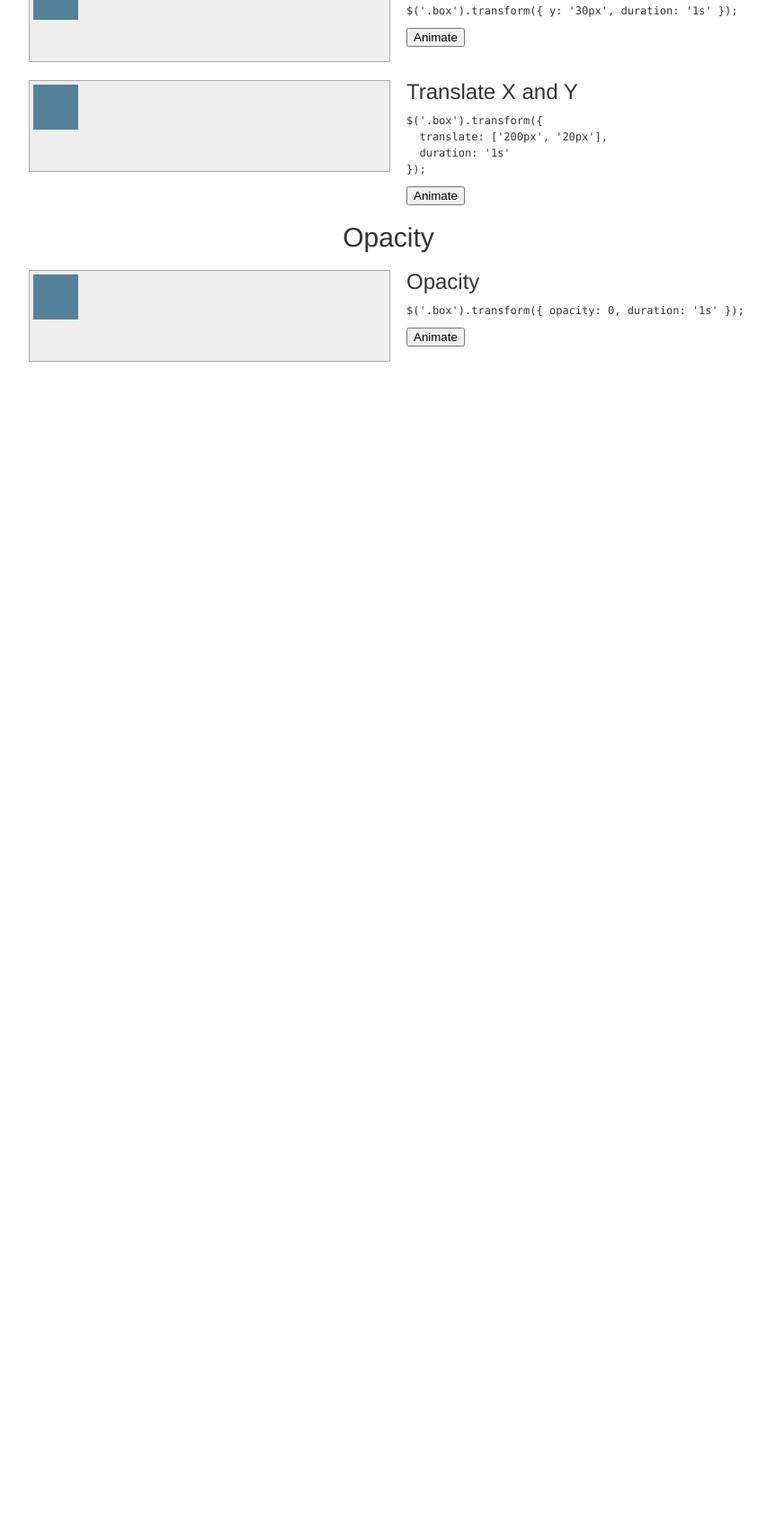
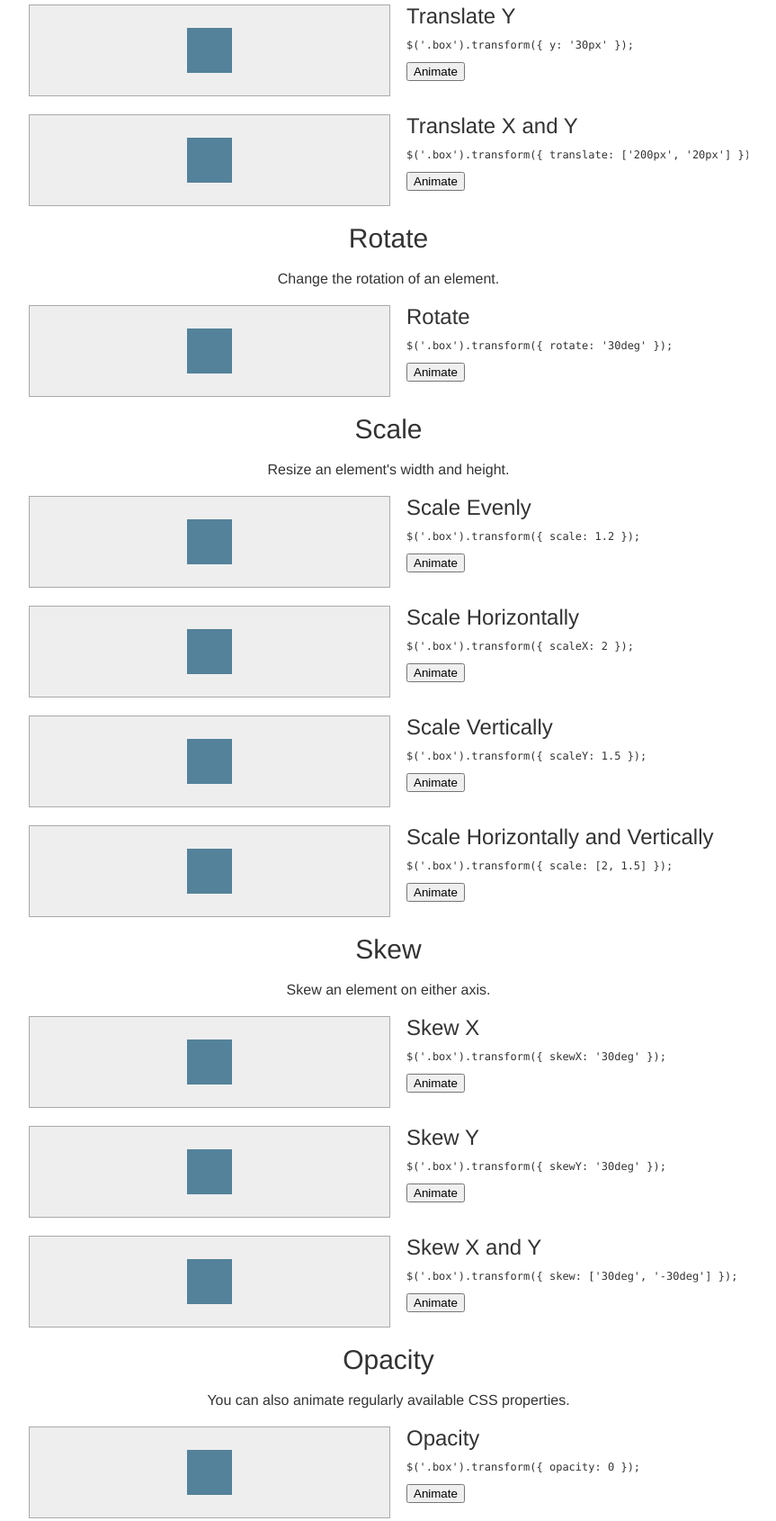
Before and after one commit to sixoverground/jquery.transform, a plain HTML site: page demo/index.html in a window 1280 px wide. Shown: the part 393-2083 px from the top of the page at 90% size, without its empty margins (208-1071 px from the left). Before the commit the page ends 815 px from the top, so only its background shows below. Drawn offline with nearby package versions, Linux system fonts and the light colour scheme.

Commit message:
revamped demos

```diff
--- a/demo/css/demo.css
+++ b/demo/css/demo.css
@@ -49,6 +49,7 @@ article {
 	position: relative;
 	margin: 0 auto;
 	width: 800px;
+	min-height: 102px;
 	margin-bottom: 20px;
 	overflow: hidden;
 }
@@ -68,16 +69,29 @@ article .description pre {
 }
 
 article .field {
+	position: absolute;
+	left: 0;
+	top: 0;
 	width: 400px;
 	height: 100px;
 	border: 1px solid #aaa;
 	background-color: #eee;
+	overflow: hidden;
+}
+
+article .field .ghost {
+	position: absolute;
+	left: 175px;
+	top: 25px;
+	width: 50px;
+	height: 50px;
+	background-color: #ffffff;
 }
 
 article .field .box {
 	position: absolute;
-	left: 5px;
-	top: 5px;
+	left: 175px;
+	top: 25px;
 	width: 50px;
 	height: 50px;
 	background-color: #53829a;
--- a/demo/index.html
+++ b/demo/index.html
@@ -17,12 +17,15 @@
 	<h2>How to use</h2>
 	<p>Include this script after jQuery.</p>
 
+	<!-- ========== Translate ========== -->
+
 	<h2>Translate</h2>
+	<p>Move an element to a new position.</p>
 
 	<article id="translate-x">
 		<div class="description">
 			<h3>Translate X</h3>
-			<code>$('.box').transform({ x: '90px', duration: '1s' });</code>
+			<pre>$('.box').transform({ x: '90px' });</pre>
 			<button>Animate</button>
 		</div>
 		<div class="field">
@@ -33,7 +36,7 @@
 	<article id="translate-y">
 		<div class="description">
 			<h3>Translate Y</h3>
-			<code>$('.box').transform({ y: '30px', duration: '1s' });</code>
+			<pre>$('.box').transform({ y: '30px' });</pre>
 			<button>Animate</button>
 		</div>
 		<div class="field">
@@ -44,10 +47,7 @@
 	<article id="translate">
 		<div class="description">
 			<h3>Translate X and Y</h3>
-			<pre>$('.box').transform({
-  translate: ['200px', '20px'],
-  duration: '1s'
-});</pre>
+			<pre>$('.box').transform({ translate: ['200px', '20px'] });</pre>
 			<button>Animate</button>
 		</div>
 		<div class="field">
@@ -55,12 +55,118 @@
 		</div>
 	</article>
 
+	<!-- ========== Rotate ========== -->
+
+	<h2>Rotate</h2>
+	<p>Change the rotation of an element.</p>
+
+	<article id="rotate">
+		<div class="description">
+			<h3>Rotate</h3>
+			<pre>$('.box').transform({ rotate: '30deg' });</pre>
+			<button>Animate</button>
+		</div>
+		<div class="field">
+			<div class="box"></div>
+		</div>
+	</article>
+
+	<!-- ========== Scale ========== -->
+
+	<h2>Scale</h2>
+	<p>Resize an element's width and height.</p>
+
+	<article id="scale">
+		<div class="description">
+			<h3>Scale Evenly</h3>
+			<pre>$('.box').transform({ scale: 1.2 });</pre>
+			<button>Animate</button>
+		</div>
+		<div class="field">
+			<div class="box"></div>
+		</div>
+	</article>
+
+	<article id="scale-x">
+		<div class="description">
+			<h3>Scale Horizontally</h3>
+			<pre>$('.box').transform({ scaleX: 2 });</pre>
+			<button>Animate</button>
+		</div>
+		<div class="field">
+			<div class="box"></div>
+		</div>
+	</article>
+
+	<article id="scale-y">
+		<div class="description">
+			<h3>Scale Vertically</h3>
+			<pre>$('.box').transform({ scaleY: 1.5 });</pre>
+			<button>Animate</button>
+		</div>
+		<div class="field">
+			<div class="box"></div>
+		</div>
+	</article>
+
+	<article id="scale-both">
+		<div class="description">
+			<h3>Scale Horizontally and Vertically</h3>
+			<pre>$('.box').transform({ scale: [2, 1.5] });</pre>
+			<button>Animate</button>
+		</div>
+		<div class="field">
+			<div class="box"></div>
+		</div>
+	</article>
+
+	<!-- ========== Skew ========== -->
+
+	<h2>Skew</h2>
+	<p>Skew an element on either axis.</p>
+
+	<article id="skew-x">
+		<div class="description">
+			<h3>Skew X</h3>
+			<pre>$('.box').transform({ skewX: '30deg' });</pre>
+			<button>Animate</button>
+		</div>
+		<div class="field">
+			<div class="box"></div>
+		</div>
+	</article>
+
+	<article id="skew-y">
+		<div class="description">
+			<h3>Skew Y</h3>
+			<pre>$('.box').transform({ skewY: '30deg' });</pre>
+			<button>Animate</button>
+		</div>
+		<div class="field">
+			<div class="box"></div>
+		</div>
+	</article>
+
+	<article id="skew">
+		<div class="description">
+			<h3>Skew X and Y</h3>
+			<pre>$('.box').transform({ skew: ['30deg', '-30deg'] });</pre>
+			<button>Animate</button>
+		</div>
+		<div class="field">
+			<div class="box"></div>
+		</div>
+	</article>
+
+	<!-- ========== Opacity ========== -->
+
 	<h2>Opacity</h2>
+	<p>You can also animate regularly available CSS properties.</p>
 
 	<article id="opacity">
 		<div class="description">
 			<h3>Opacity</h3>
-			<code>$('.box').transform({ opacity: 0, duration: '1s' });</code>
+			<pre>$('.box').transform({ opacity: 0 });</pre>
 			<button>Animate</button>
 		</div>
 		<div class="field">
--- a/demo/js/demo.js
+++ b/demo/js/demo.js
@@ -1,13 +1,21 @@
 $(function(){
+
+	// Add ghost boxes.
+	// ----------------
+
+	$('.box').each(function(index, element){
+		$(this).before('<div class="ghost"/>');
+	});
+
+	// Translate
+	// =========
 
 	$('#translate-x button').click(function(e){
 		$(this).parents('article').find('.box').transform({
 			x: '90px',
-			duration: '1s',
 			complete: function() {
 				$(this).transform({
-					x: '0px',
-					duration: '1s'
+					x: '0px'
 				});
 			}
 		});
@@ -16,11 +24,9 @@ $(function(){
 	$('#translate-y button').click(function(e){
 		$(this).parents('article').find('.box').transform({
 			y: '30px',
-			duration: '1s',
 			complete: function() {
 				$(this).transform({
-					y: '0px',
-					duration: '1s'
+					y: '0px'
 				});
 			}
 		});
@@ -29,24 +35,120 @@ $(function(){
 	$('#translate button').click(function(e){
 		$(this).parents('article').find('.box').transform({
 			translate: ['200px', '20px'],
-			duration: '1s',
 			complete: function() {
 				$(this).transform({
-					translate: ['0px', '0px'],
-					duration: '1s'
+					translate: ['0px', '0px']
 				});
 			}
 		});
 	});
 
+	// Rotate
+	// ======
+
+	$('#rotate button').click(function(e){
+		$(this).parents('article').find('.box').transform({
+			rotate: '30deg',
+			complete: function() {
+				$(this).transform({
+					rotate: '0deg'
+				});
+			}
+		});
+	});
+
+	// Scale
+	// =====
+
+	$('#scale button').click(function(e){
+		$(this).parents('article').find('.box').transform({
+			scale: 1.2,
+			complete: function() {
+				$(this).transform({
+					scale: 1
+				});
+			}
+		});
+	});
+
+	$('#scale-x button').click(function(e){
+		$(this).parents('article').find('.box').transform({
+			scaleX: 2,
+			complete: function() {
+				$(this).transform({
+					scaleX: 1
+				});
+			}
+		});
+	});
+
+	$('#scale-y button').click(function(e){
+		$(this).parents('article').find('.box').transform({
+			scaleY: 1.5,
+			complete: function() {
+				$(this).transform({
+					scaleY: 1
+				});
+			}
+		});
+	});
+
+	$('#scale-both button').click(function(e){
+		$(this).parents('article').find('.box').transform({
+			scale: [2, 1.5],
+			complete: function() {
+				$(this).transform({
+					scale: [1, 1]
+				});
+			}
+		});
+	});
+
+	// Skew
+	// ====
+
+	$('#skew-x button').click(function(e){
+		$(this).parents('article').find('.box').transform({
+			skewX: '30deg',
+			complete: function() {
+				$(this).transform({
+					skewX: '0deg'
+				});
+			}
+		});
+	});
+
+	$('#skew-y button').click(function(e){
+		$(this).parents('article').find('.box').transform({
+			skewY: '30deg',
+			complete: function() {
+				$(this).transform({
+					skewY: '0deg'
+				});
+			}
+		});
+	});
+
+	$('#skew button').click(function(e){
+		$(this).parents('article').find('.box').transform({
+			skew: ['30deg', '-30deg'],
+			complete: function() {
+				$(this).transform({
+					skew: ['0deg', '0deg']
+				});
+			}
+		});
+	});
+
+	// Opacity
+	// =======
+
 	$('#opacity button').click(function(e){
 		$(this).parents('article').find('.box').transform({
 			opacity: 0,
-			duration: '1s',
 			complete: function() {
 				$(this).transform({
-					opacity: 1,
-					duration: '1s'
+					opacity: 1
 				});
 			}
 		});
```
Also changed, not shown: jquery.transform.js.
